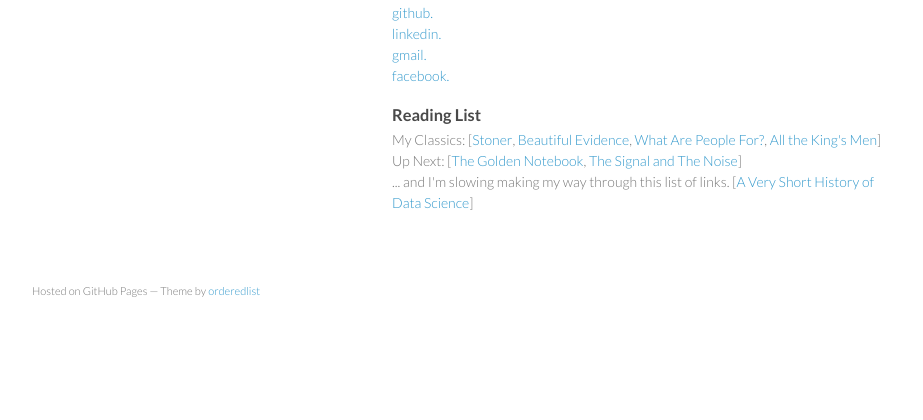
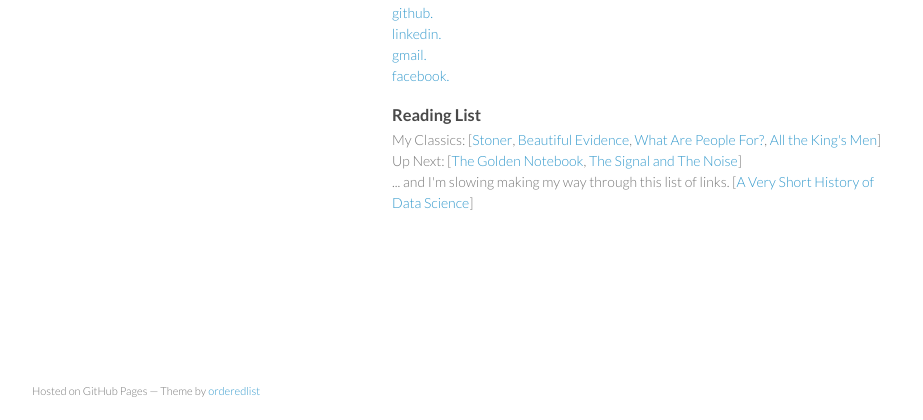
Before and after one commit to emcmahon013/emcmahon013.github.io, a plain HTML site: page index.html in a window 1280 px wide. Shown: the part 480-900 px from the top of the page, without its empty margins (178-1101 px from the left). Before the commit the page ends 800 px from the top, so only its background shows below. Drawn offline with Linux system fonts and the light colour scheme.

Commit message:
neg bottom?

```diff
--- a/stylesheets/styles.css
+++ b/stylesheets/styles.css
@@ -180,7 +180,7 @@ hr {
 footer {
   width:270px;
   float:left;
-  bottom:0px;
+  bottom:-100px;
   position:absolute;
 }
 
```
